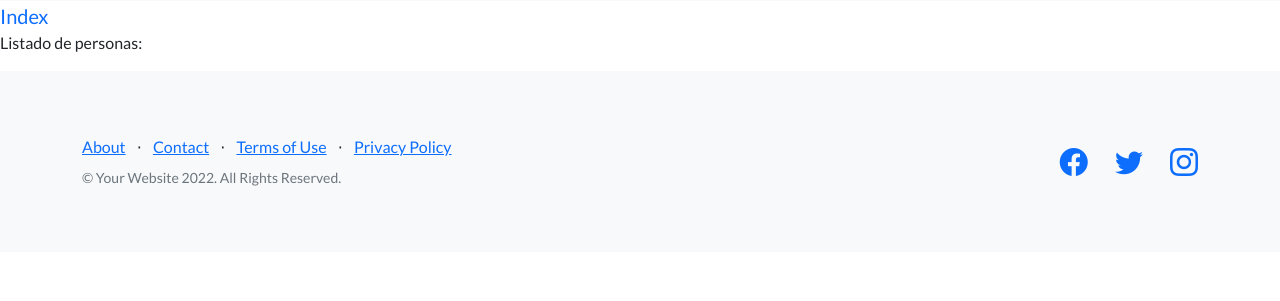
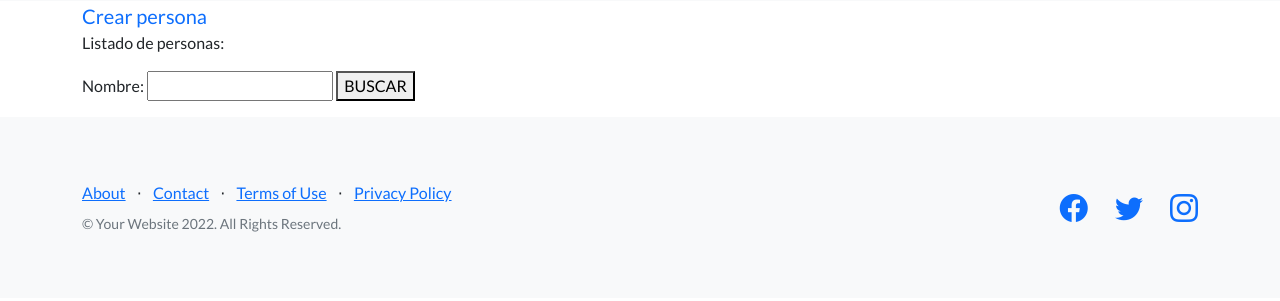
Before and after one commit to leysap/django-41765, a Django app: page /ver-personas/ in a window 1280 px wide. Shown: the part 55-356 px from the top of the page. Run offline with Django 4.2, Linux system fonts and the light colour scheme; data that the repository does not hold is empty; some libraries are stand-ins or nearby versions.

Commit message:
agregando formulario django

```diff
--- /dev/null
+++ b/home/forms.py
@@ -0,0 +1,11 @@
+from django import forms
+
+class PersonaFormulario(forms.Form):
+    nombre= forms.CharField(max_length=30)
+    apellido= forms.CharField(max_length=30)
+    edad= forms.IntegerField()
+    fecha_nacimiento=forms.DateField(required=False)
+
+
+class BusquedaFormulario(forms.Form):
+    nombre= forms.CharField(max_length=30, required=False)
--- a/home/templates/home/base.html
+++ b/home/templates/home/base.html
@@ -31,9 +31,10 @@
 
             </div>
         </nav>
-
-        {% block "mi_contenido" %}
-        {% endblock "mi_contenido" %}
+        <div class="container">
+            {% block "mi_contenido" %}
+            {% endblock "mi_contenido" %}
+        </div>
 
         <footer class="footer bg-light">
             <div class="container">
--- a/home/templates/home/index.html
+++ b/home/templates/home/index.html
@@ -1,6 +1,8 @@
 {% extends 'home/base.html' %}
+{% block "title_pagina" %}
+<title>Index</title>
+{% endblock "title_pagina" %}
 {% block "mi_contenido" %}
-
 <!-- Masthead-->
 <header class="masthead">
   <div class="container position-relative">
--- a/home/templates/home/ver_persona.html
+++ b/home/templates/home/ver_persona.html
@@ -6,11 +6,20 @@
 {% endblock "title_pagina" %}
 
 
-<a class="navbar-brand" href={% url 'index' %}>Index</a>
+<a class="navbar-brand" href={% url 'crear_persona' %}>Crear persona</a>
 <p>Listado de personas:</p>
-{% for persona in personas %}
-<li>{{persona.nombre}} {{persona.apellido}} {{persona.edad}} {{persona.fecha_nacimiento}}</li>
 
-{% endfor %}
+<form action={% url 'ver_personas' %} method="GET">
+    {{formulario}}
+    <button>BUSCAR</button>
+</form>
+
+<p>
+    {% for persona in personas %}
+    <li>{{persona.nombre}} {{persona.apellido}} {{persona.edad}} {{persona.fecha_nacimiento}}</li>
+
+    {% endfor %}
+
+</p>
 
 {% endblock "mi_contenido" %}
--- a/home/urls.py
+++ b/home/urls.py
@@ -10,6 +10,6 @@ urlpatterns = [
     path('mi-template/<str:nombre>', views.tu_template),
     path('prueba-template/', views.prueba_template),
     path('ver-personas/', views.ver_personas, name="ver_personas"),
-    path('crear-persona/<str:nombre>/<str:apellido>/', views.crear_persona),
+    path('crear-persona/', views.crear_persona, name="crear_persona"),
 
 ]
--- a/home/views.py
+++ b/home/views.py
@@ -1,9 +1,11 @@
+from ast import Return
 from django.http import HttpResponse
 from datetime import datetime
 from django.template import Context, Template, loader
 import random
-from django.shortcuts import render
+from django.shortcuts import render, redirect
 from home.models import Persona
+from home.forms import PersonaFormulario, BusquedaFormulario
 
 
 def hola(request):
@@ -46,24 +48,42 @@ def prueba_template(request):
 
     return HttpResponse(template_renderizado)
 
-def crear_persona(request,nombre,apellido):
+def crear_persona(request):
 
-    persona = Persona(nombre=nombre, apellido=apellido, edad=random.randrange(1,99),fecha_nacimiento=datetime.now())
+    if request.method == 'POST':
 
-    persona.save()
-    # template = loader.get_template("crear_persona.html")
-    # template_renderizado= template.render({"personas": persona})
+        formulario = PersonaFormulario(request.POST)
 
-    # return HttpResponse(template_renderizado)
-    return render(request, "home/crear_persona.html", {"persona": persona})
+        if formulario.is_valid():
+            data = formulario.cleaned_data
+            nombre = data['nombre']
+            apellido = data['apellido']
+            edad = data['edad']
+            fecha_nacimiento= data.get('fecha_nacimiento', datetime.now())
+            persona = Persona(nombre=nombre, apellido=apellido, edad=edad,fecha_nacimiento=fecha_nacimiento)
+            persona.save()
+
+            return redirect("ver_personas")
+
+    formulario= PersonaFormulario()
+    return render(request, 'home/crear_persona.html', {'formulario': formulario})
+
+
 
 def ver_personas(request):
-    personas= Persona.objects.all()
+    nombre=request.GET.get('nombre', None)
 
+    if nombre:
+        personas= Persona.objects.filter(nombre__icontains=nombre)
+    else:
+        personas= Persona.objects.all()
+
+    formulario = BusquedaFormulario()
+
+    return render(request, "home/ver_persona.html", {"personas": personas, "formulario": formulario})
     # template = loader.get_template("ver_persona.html")
     # template_renderizado= template.render({"personas": personas})
     # return HttpResponse(template_renderizado)
-    return render(request, "home/ver_persona.html", {"personas": personas})
 
 def index(request):
 
```
Also changed, not shown: home/templates/home/crear_persona.html (+24 -12 lines).
